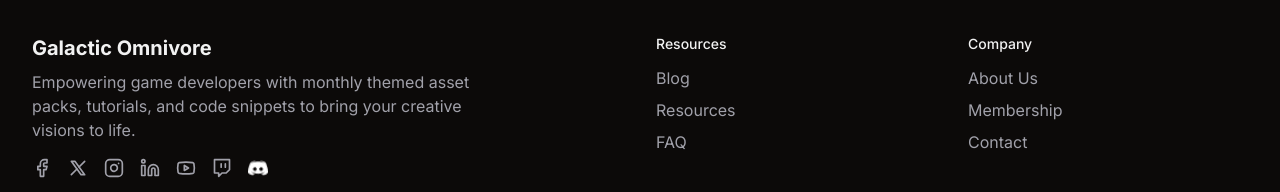
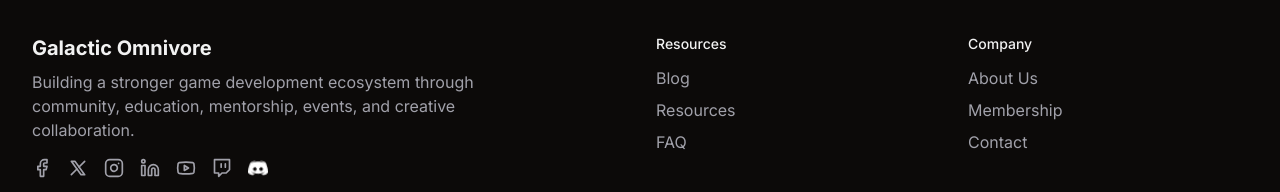
Before and after one commit to GalacticOmnivoreElder/gowebsite, a Next.js app: page / in a window 1280 px wide. Shown: the part 5630-5822 px from the top of the page. Built offline with nearby package versions, Linux system fonts and the light colour scheme; no server answers.

Commit message:
Update Footer Text

```diff
--- a/src/components/Footer.jsx
+++ b/src/components/Footer.jsx
@@ -88,9 +88,9 @@ export default function Footer() {
               Galactic Omnivore
             </Link>
             <p className="mt-2 text-muted-foreground max-w-md">
-              Empowering game developers with monthly themed asset packs,
-              tutorials, and code snippets to bring your creative visions to
-              life.
+              Building a stronger game development ecosystem
+              through community, education, mentorship, events,
+              and creative collaboration.
             </p>
             <div className="flex gap-4 mt-4">
               {socialMedia.map((social, index) => (
```
